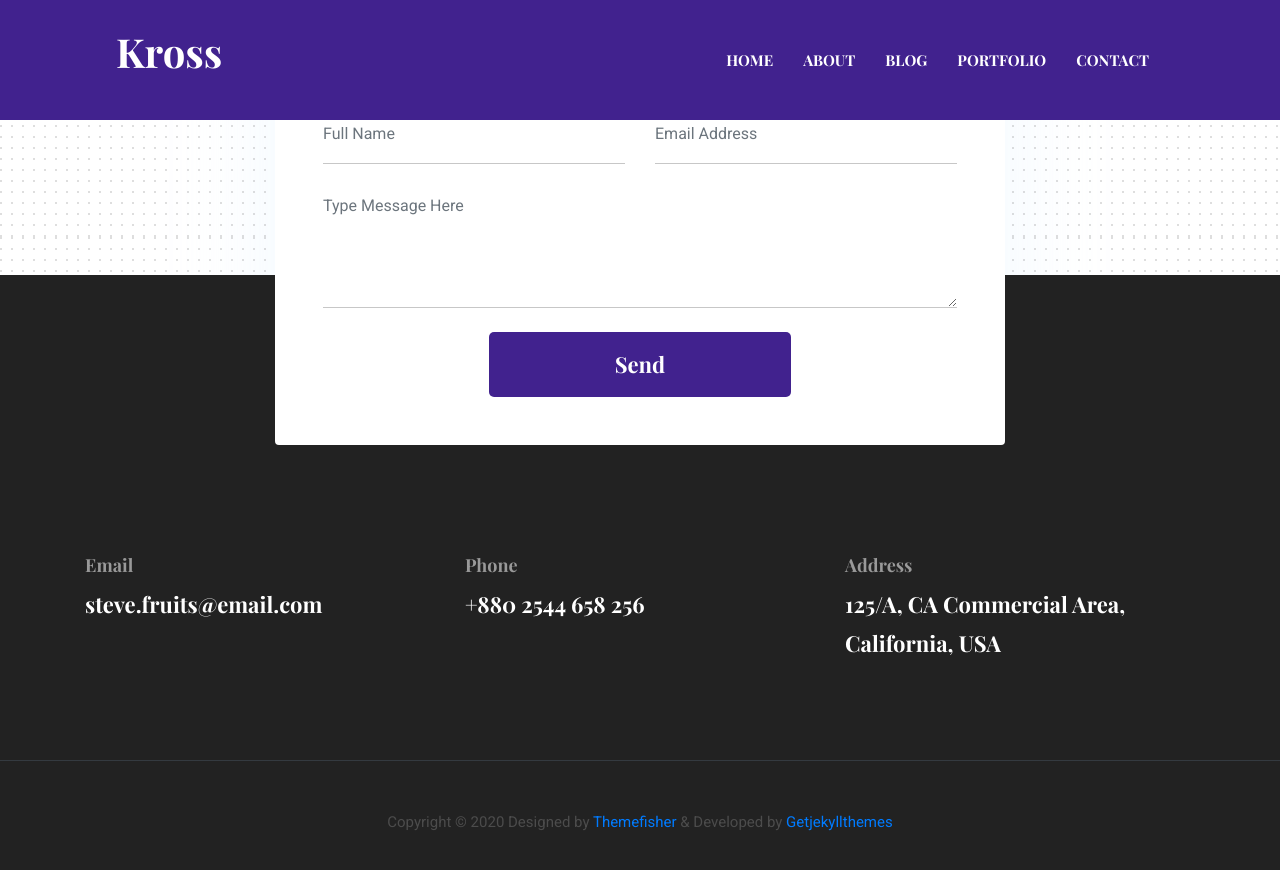
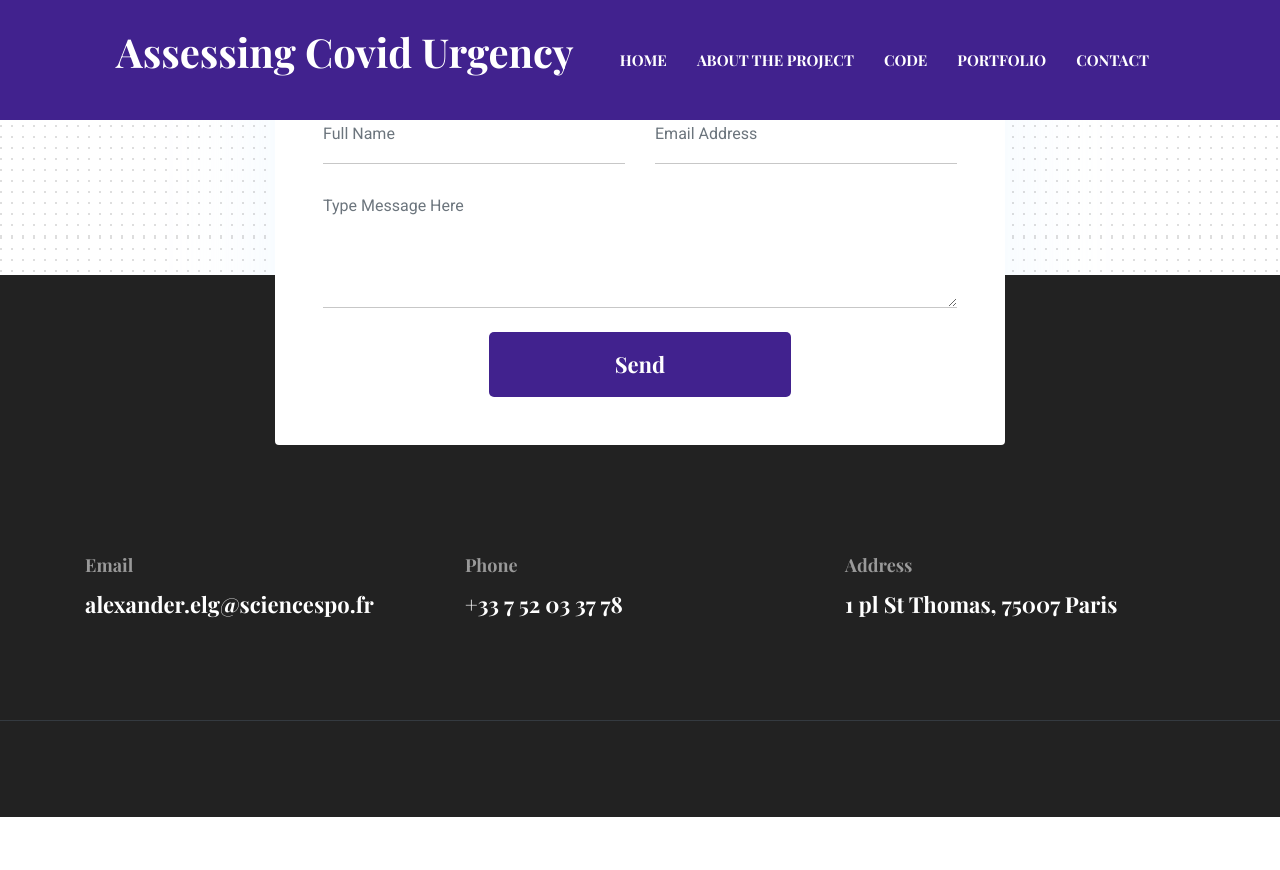
Before and after one commit to alexanderelg/alexanderelg.github.io, a Jekyll site: the page built from index.html, in a window 1280 px wide and 900 px high, scrolled down 6590 px. Shown: the top 870 px of the window. Built offline with Jekyll 4.4.1, drawn with Linux system fonts in a browser that asks for light colours; after the commit the page ends 7407 px from its top, so only the background shows below that.

Commit message:
Update settings.yml

```diff
--- a/_data/settings.yml
+++ b/_data/settings.yml
@@ -1,18 +1,18 @@
 #-------------------------------
 # General Site Settings
 
-title: Kross
+title: Assessing Covid Urgency
 logo:
 author: themefisher
 description: this is meta description
-email: steve.fruits@email.com
-phone: +880 2544 658 256
-address: 125/A, CA Commercial Area, California, USA
-copyright: Copyright &copy; 2020 Designed by [Themefisher](https://themefisher.com) & Developed by [Getjekyllthemes](https://getjekyllthemes.com)
+email: alexander.elg@sciencespo.fr
+phone: +33 7 52 03 37 78
+address: 1 pl St Thomas, 75007 Paris
+
 
 menu:
-- {name: About, link: '/about'}
-- {name: Blog, link: '/blog'}
+- {name: About the project, link: '/about'}
+- {name: Code, link: '/blog'}
 - {name: Portfolio, link: '/portfolio'}
 - {name: Contact, link: '/contact'}
 
```
